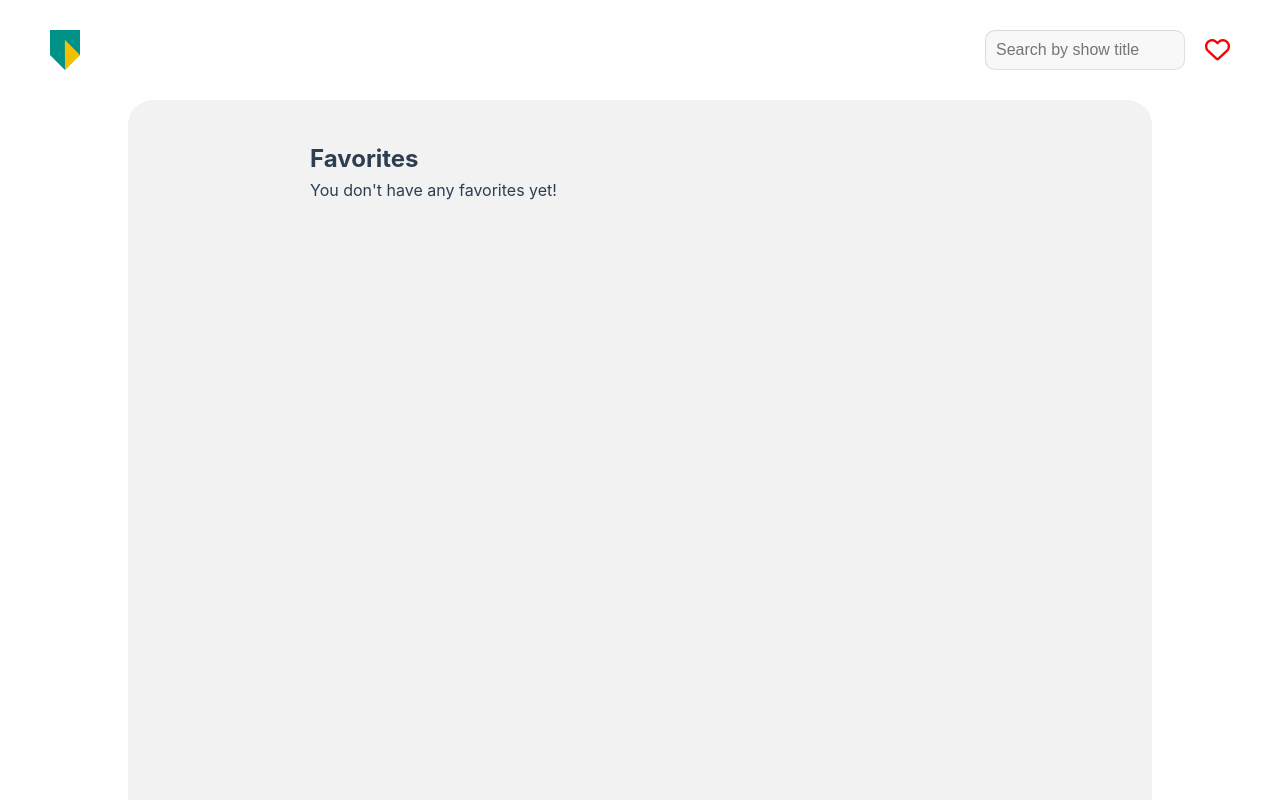
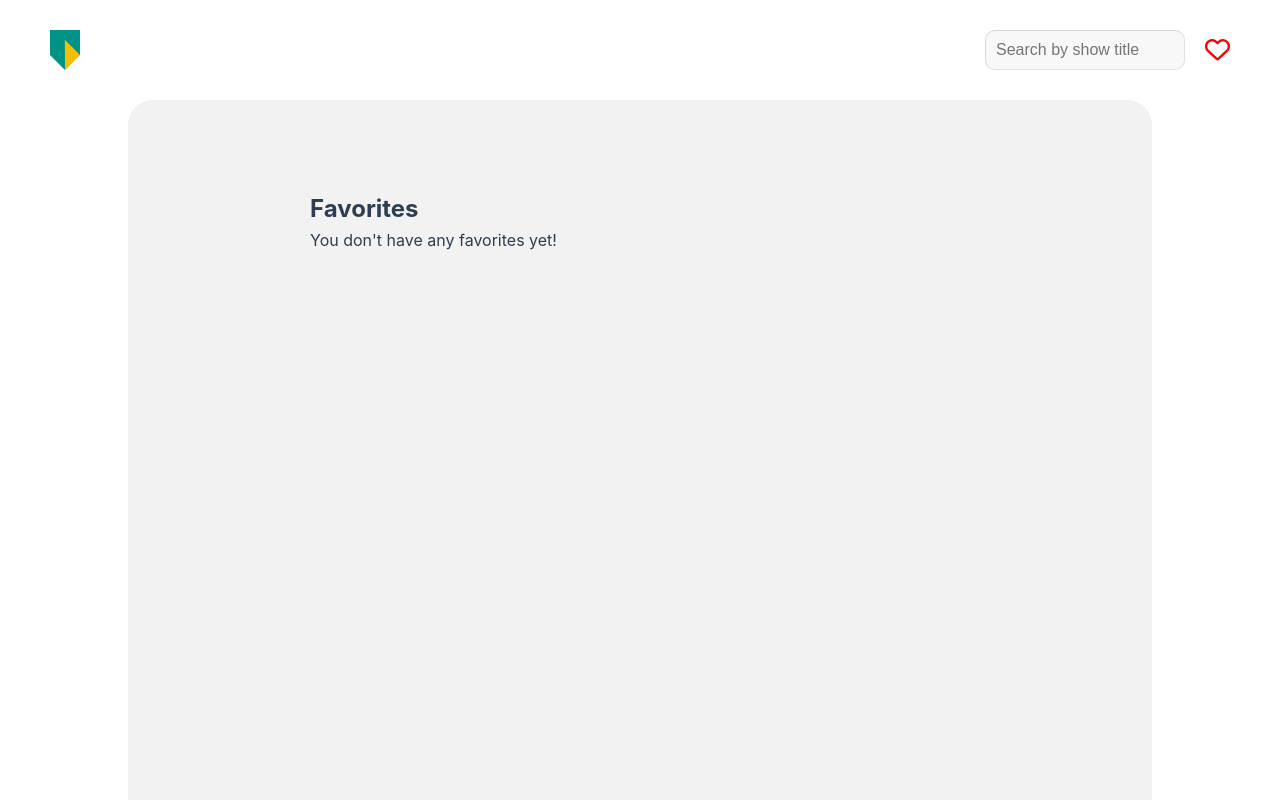
Before and after one commit to Melle-Nout/amazing-tv-maze, a Vue app: page /favorites in a window 1280 px wide. Built offline with nearby package versions, Linux system fonts and the light colour scheme.

Commit message:
title spacing

```diff
--- a/src/views/FavoritesView.vue
+++ b/src/views/FavoritesView.vue
@@ -24,4 +24,10 @@ const { favorites } = useFavorites()
 .title {
   margin-top: 20px;
 }
+
+@media (min-width: 1024px) {
+  .title {
+    margin-top: 70px;
+  }
+}
 </style>
```
